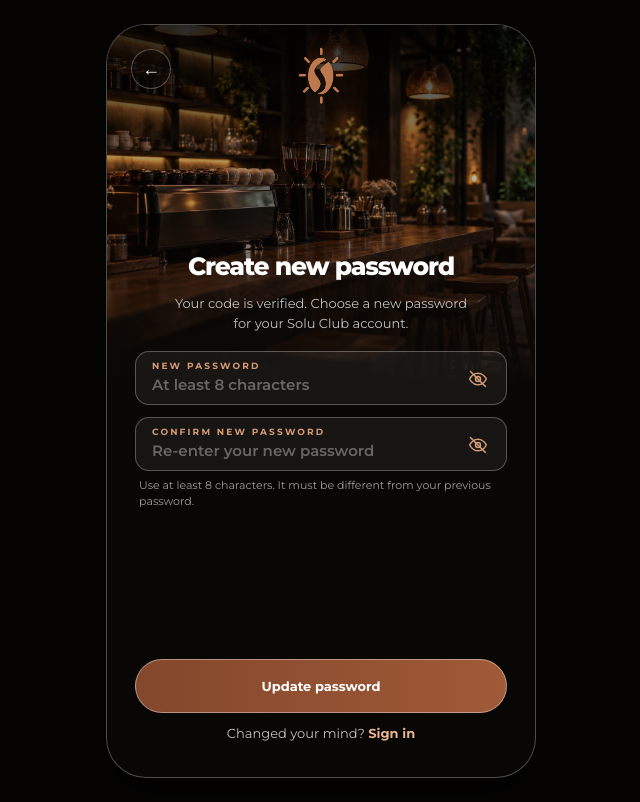
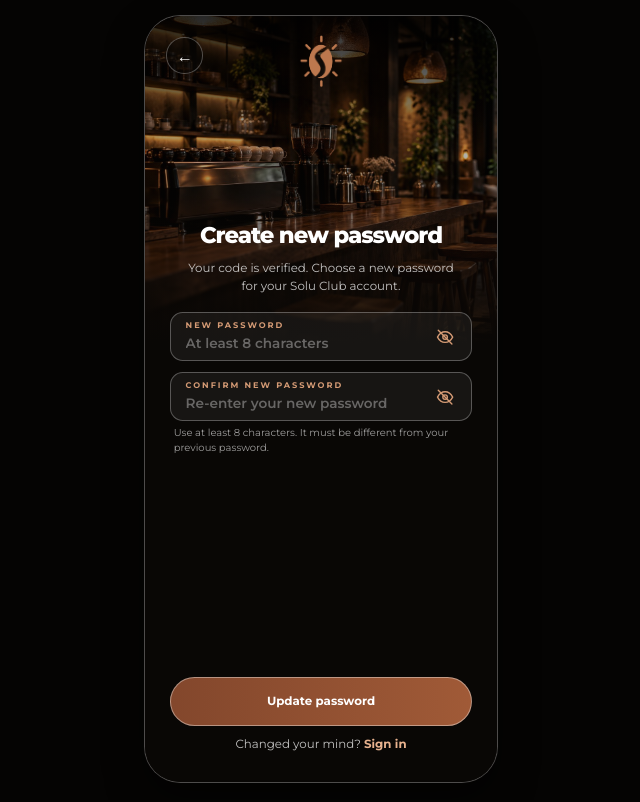
Before and after one commit to soulmediaglobal/solusinya-app, a SvelteKit app: page /reset in a window 1280 px wide. Shown: the whole page, without its empty margins (319-959 px from the left). Built offline with nearby package versions, Linux system fonts and the light colour scheme; no server answers.

Commit message:
Desktop: fixed 390x844 phone frame, scaled to fit short windows
Co-Authored-By: Claude Sonnet 5.5 <noreply@anthropic.com>
Claude-Session: https://claude.ai/code/session_018iXX98EhJnWgKuzSQeRT1g

```diff
--- a/src/lib/components/Screen.svelte
+++ b/src/lib/components/Screen.svelte
@@ -40,7 +40,7 @@
 	}
 	@media (min-width: 480px) {
 		.screen {
-			min-height: min(860px, calc(100dvh - 48px));
+			min-height: 844px;
 		}
 	}
 	.body {
--- a/src/routes/+layout.svelte
+++ b/src/routes/+layout.svelte
@@ -6,7 +6,17 @@
 	import type { LayoutProps } from './$types';
 
 	let { children }: LayoutProps = $props();
-	onMount(() => session.init());
+	// On desktop the app is shown as a 390x844 phone frame, scaled down to fit short windows.
+	let zoom = $state(1);
+	function fit() {
+		zoom = innerWidth >= 480 ? Math.min(1, (innerHeight - 32) / 844) : 1;
+	}
+	onMount(() => {
+		fit();
+		addEventListener('resize', fit);
+		session.init();
+		return () => removeEventListener('resize', fit);
+	});
 </script>
 
 <svelte:head>
@@ -14,7 +24,7 @@
 	<title>Solu Club</title>
 </svelte:head>
 
-<div class="shell">
+<div class="shell" style="--zoom: {zoom}">
 	{#if session.ready}
 		{@render children()}
 	{/if}
@@ -32,8 +42,13 @@
 	}
 	@media (min-width: 480px) {
 		.shell {
-			margin: 24px auto;
-			min-height: min(860px, calc(100dvh - 48px));
+			zoom: var(--zoom, 1);
+			width: 390px;
+			height: 844px;
+			min-height: 0;
+			margin: 16px auto;
+			overflow-y: auto;
+			scrollbar-width: none;
 			border-radius: 40px;
 			border: 1px solid rgba(255, 255, 255, 0.28);
 			box-shadow: 0 18px 40px rgba(0, 0, 0, 0.5);
```
